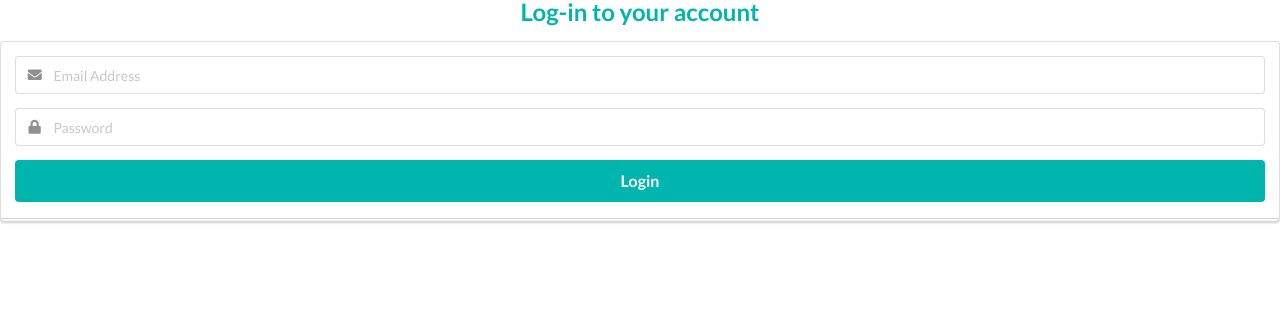
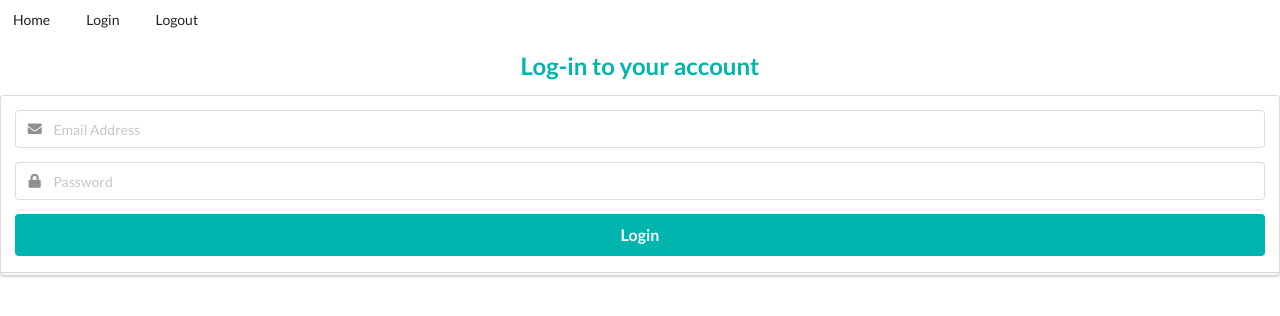
Before and after one commit to ajuish/MathTutor, a React (Create React App) app in the folder client/: page /login in a window 1280 px wide. Shown: the top 316 px of the page. Built offline with nearby package versions, Linux system fonts and the light colour scheme; no server answers.

Commit message:
added navbar

```diff
--- a/client/src/App.jsx
+++ b/client/src/App.jsx
@@ -3,22 +3,17 @@ import { Routes, Route } from "react-router-dom";
 import Home from './Home'
 import Topics from './Topics'
 import Login from './Login'
+import NavBar from './NavBar'
 
 function App() {
-  const [count, setCount] = useState(0);
-
-  useEffect(() => {
-    fetch("/hello")
-      .then((r) => r.json())
-      .then((data) => setCount(data.count));
-  }, []);
 
   return (
     <>
-    <Login/>
+    <NavBar/>
       <Routes>
           <Route path="/" element={<Home />}/>
-          <Route path="/topics" element={<Topics count={count}/>}/>
+          <Route path="/login" element={<Login />}/>
+          <Route path="/topics" element={<Topics />}/>
 
       </Routes>
       </>
--- a/client/src/Home.jsx
+++ b/client/src/Home.jsx
@@ -2,7 +2,7 @@ import React from 'react'
 
 function Home(){
     return (
-        <div>Hello World</div>
+        <div></div>
     )
 }
 
--- a/client/src/Login.jsx
+++ b/client/src/Login.jsx
@@ -37,7 +37,7 @@ function Login() {
                 // .then(() => navigate("/piano"))
             }
             else {
-                setErrors("Invalid username or password")
+                setErrors("Invalid email  or password")
             }
         })
     }
--- /dev/null
+++ b/client/src/NavBar.jsx
@@ -0,0 +1,58 @@
+import React from 'react'
+import { useNavigate } from 'react-router-dom'
+
+function NavBar() {
+
+const navigate = useNavigate()
+
+// function navLogin() {
+//     navigate("/login")
+// }
+
+// function navPiano() {
+//     navigate("/piano")
+// }
+
+// function navHome() {
+//   navigate("/")
+// }
+
+function navLogout(){
+  sessionStorage.clear()
+//   navigate("/")
+}
+
+// function navProfile(){
+//   navigate('/profile')
+// }
+
+  return (
+    <>
+    <div class="ui secondary menu">
+      {/* <h1 className='title'>React Piano</h1> */}
+    <div class="left menu">
+      <a class="item" href='/'>
+        Home
+      </a>
+      {/* <a onClick={navPiano} class="item">
+        Piano
+      </a> */}
+      {/* <a onClick={navProfile} class="item">
+        Profile
+      </a> */}
+      <a href='/login' class="item">
+        Login
+      </a>
+      {/* <a onClick={navSignup} class="item">
+        Signup
+      </a> */}
+      <a onClick={navLogout} class="item" href='/logout'>
+        Logout
+      </a>
+    </div>
+  </div>
+  </>
+  )
+}
+
+export default NavBar
--- a/client/src/Topics.jsx
+++ b/client/src/Topics.jsx
@@ -1,8 +1,8 @@
 import React from 'react'
 
-function Topics({count}){
+function Topics(){
     return(
-        <div>{count}</div>
+        <div></div>
     )
 }
 
```
